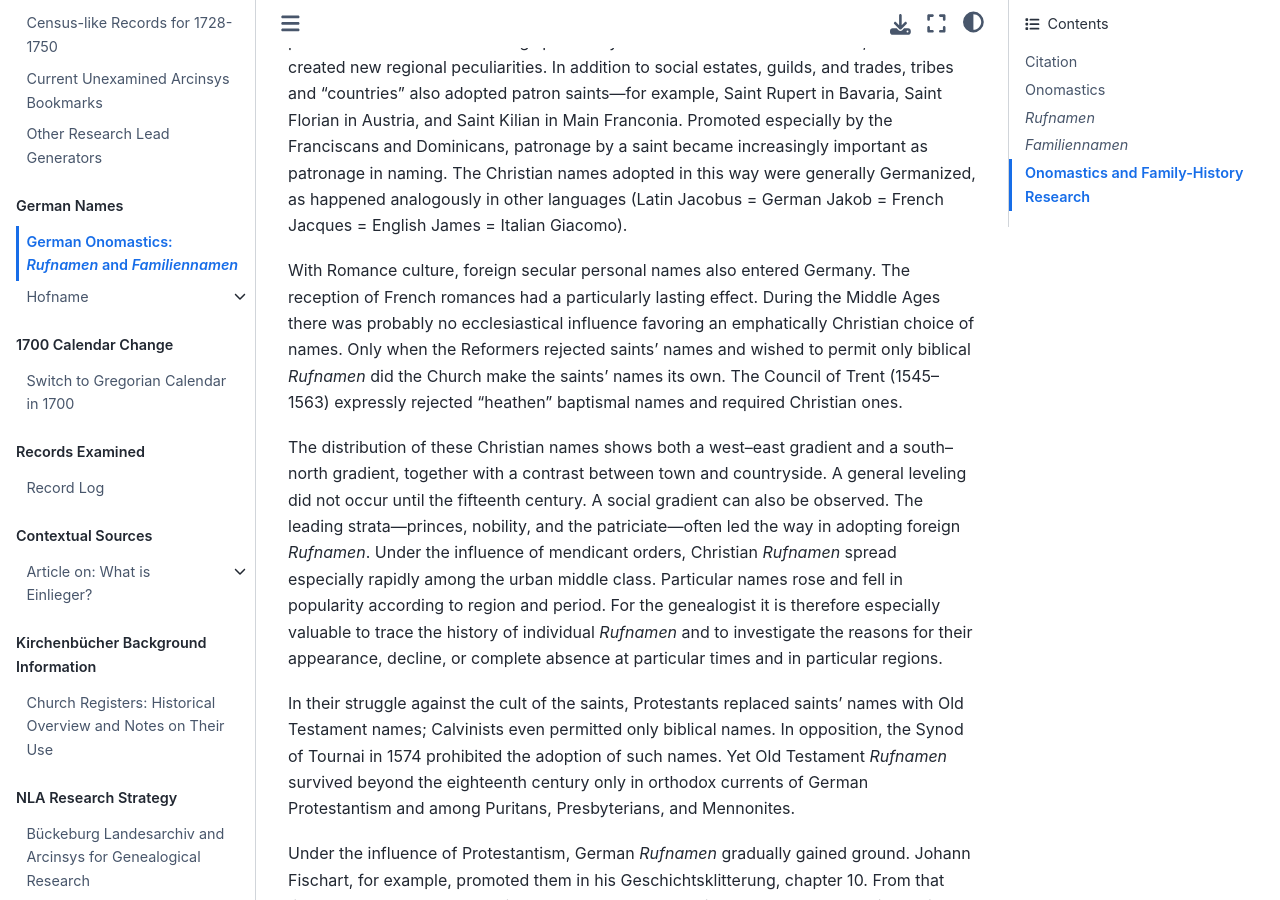
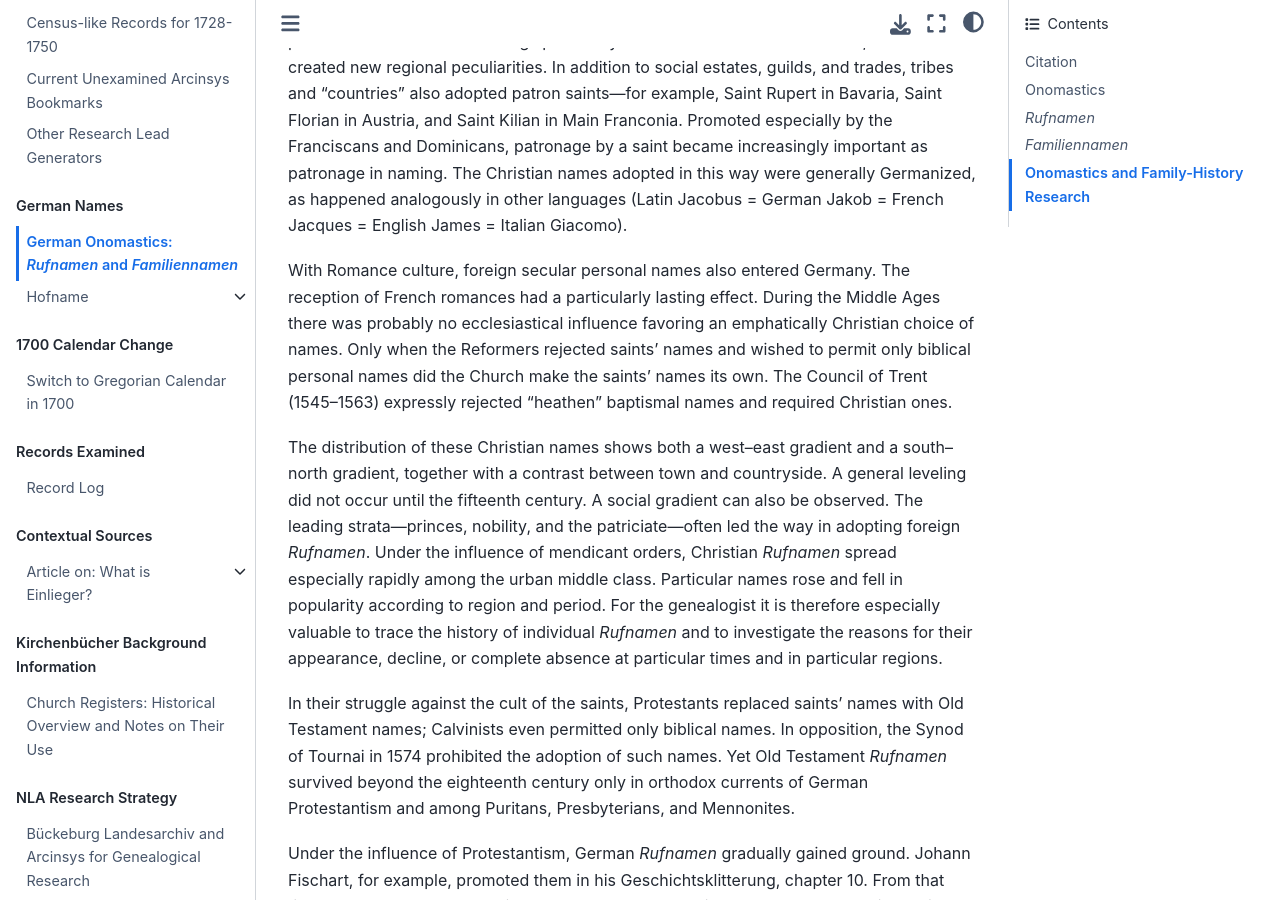
Before and after one commit to kurt-krueckeberg/sphinx-research, a Jupyter Book: the page built from names/Namenkunde.md, in a window 1280 px wide and 900 px high, scrolled down 1416 px. Built offline with Jupyter Book 1.0.4 settings and Sphinx 7.4.7 and the Sphinx Book theme 1.1.4, drawn with Linux system fonts in a browser that asks for light colours.

Commit message:
Update files

```diff
--- a/names/Namenkunde.md
+++ b/names/Namenkunde.md
@@ -70,7 +70,7 @@ The reception of French romances had a particularly lasting effect.
 During the Middle Ages there was probably no ecclesiastical influence
 favoring an emphatically Christian choice of names. Only when the
 Reformers rejected saints’ names and wished to permit only biblical
-*Rufnamen* did the Church make the saints’ names its own. The Council of
+personal names did the Church make the saints’ names its own. The Council of
 Trent (1545–1563) expressly rejected “heathen” baptismal names and
 required Christian ones.
 
```
